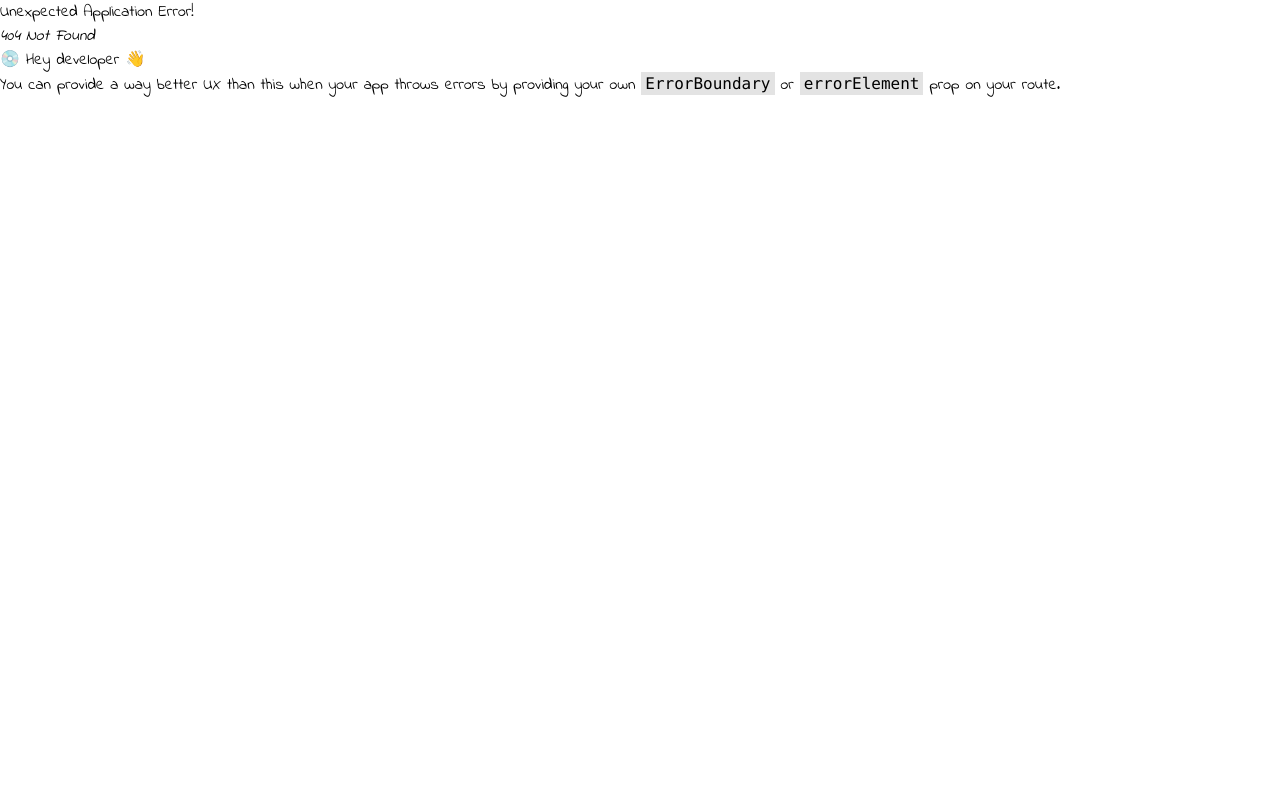
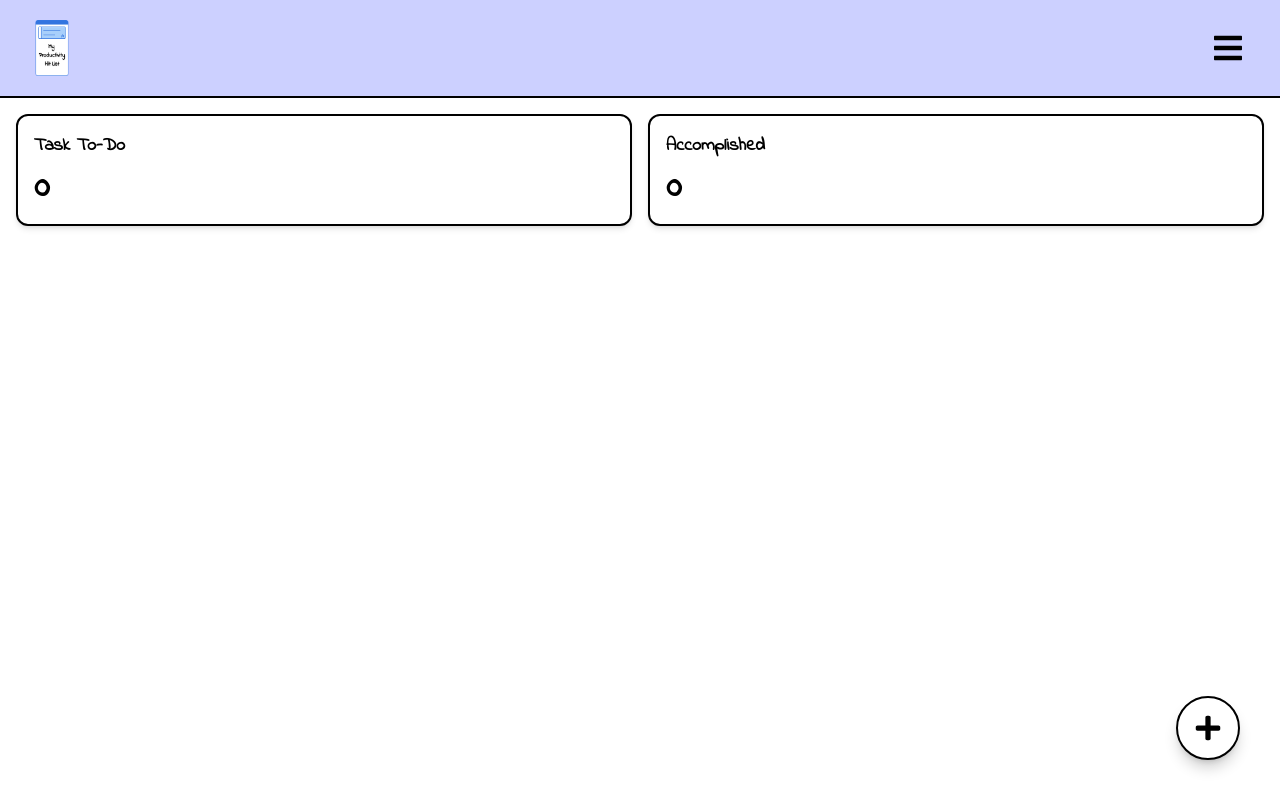
Before and after one commit to rlpv/my-productivity-hit-list---frontend, a React app: page /homepage in a window 1280 px wide. Before the commit this address had no page. Built offline with nearby package versions, Linux system fonts and the light colour scheme; the HTML template or start-up script is replaced by a standard one.

Commit message:
chore: add homepage

```diff
--- a/src/App.tsx
+++ b/src/App.tsx
@@ -6,9 +6,14 @@ import signup from "./pages/Signup";
 import ForgotPass from "./pages/Forgotpass";
 import VerifyCode from "./pages/Verifycode";
 import TermsCond from "./pages/Termscond";
+import Homepage from "./pages/Homepage";
 
 function App() {
   const router = createBrowserRouter([
+    {
+      path: "/homepage",
+      Component: Homepage,
+    },
     {
       path: "/termscond",
       Component: TermsCond,
--- /dev/null
+++ b/src/pages/Homepage.tsx
@@ -0,0 +1,57 @@
+import { useState } from "react";
+import { FaBars, FaPlus } from "react-icons/fa";
+import logomain from "../assets/logomain.png";
+
+interface AnalyticsBoxProps {
+  title: string;
+  count: number;
+}
+
+function AnalyticsBox({ title, count }: AnalyticsBoxProps) {
+  return (
+    <div className="flex-1 bg-white border-2 border-black rounded-xl p-4 shadow-md shadow-black/10">
+      <h3 className="text-black font-indie text-lg font-bold mb-2">{title}</h3>
+      <p className="text-4xl font-indie font-bold">{count}</p>
+    </div>
+  );
+}
+
+export default function Homepage() {
+  const [menuOpen, setMenuOpen] = useState(false);
+
+  return (
+    <div className="flex flex-col h-screen">
+      {/* Header - bg-secondary */}
+      <header className="bg-secondary border-b-2 border-black px-6 py-5 flex items-center justify-between">
+        {/* Left - Mini Logo */}
+        <img src={logomain} alt="Logo" className="w-14 h-14" />
+
+        {/* Right - Hamburger Menu */}
+        <button
+          onClick={() => setMenuOpen(!menuOpen)}
+          className="p-3 hover:bg-gray-200 rounded-lg transition-colors"
+        >
+          <FaBars size={32} />
+        </button>
+      </header>
+
+      {/* Body - bg-primary */}
+      <main className="flex-1 bg-primary p-4 relative">
+        {/* Upper Part - Analytics Boxes */}
+        <div className="flex gap-4 mb-6">
+          <AnalyticsBox title="Task To-Do" count={0} />
+          <AnalyticsBox title="Accomplished" count={0} />
+        </div>
+
+        {/* Lower Right - Add Icon Button */}
+        <button
+          className="absolute bottom-10 right-10 w-16 h-16 bg-white border-2 border-black rounded-full
+            flex items-center justify-center shadow-lg shadow-black/20 hover:shadow-xl
+            hover:scale-105 transition-all"
+        >
+          <FaPlus size={28} />
+        </button>
+      </main>
+    </div>
+  );
+}
--- a/src/pages/Login.tsx
+++ b/src/pages/Login.tsx
@@ -32,6 +32,8 @@ export default function login() {
     setErrors(newErrors);
     if (!newErrors.username && !newErrors.password) {
       console.log("Login attempt:", formData);
+      // Navigate to homepage on successful login
+      navigate("/homepage");
     }
   };
 
```
